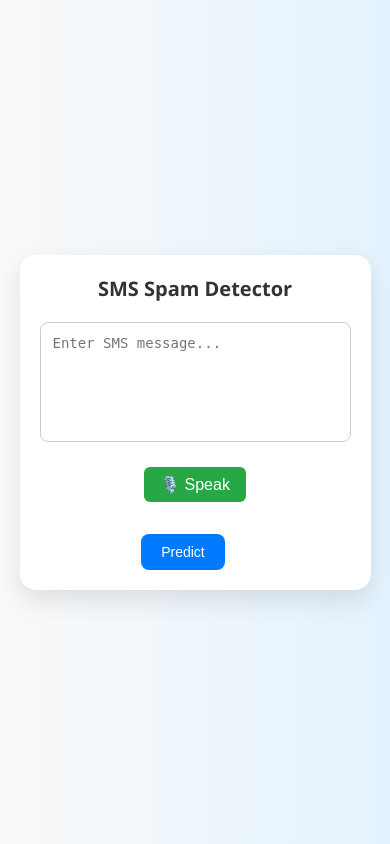
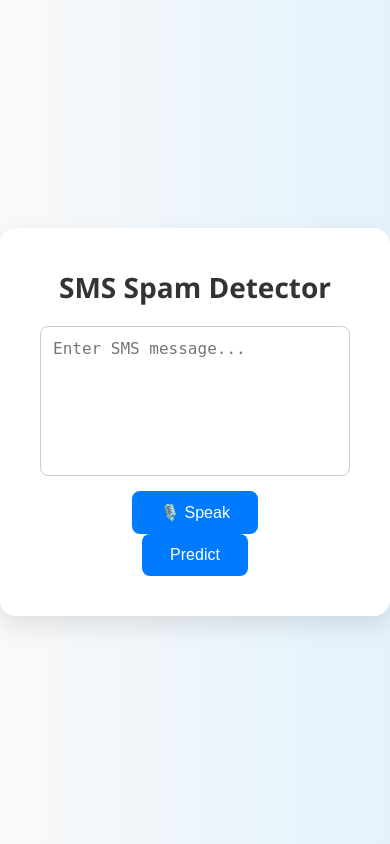
Before and after one commit to Ujjwal260/flask_spam_detector, a Flask app: page / in a window 390 px wide. Run offline with Flask 3, Linux system fonts and the light colour scheme; parts of the project's set-up code (start-up, migrations or seed data) failed here and were passed over.

Commit message:
Update style.css

```diff
--- a/static/style.css
+++ b/static/style.css
@@ -71,95 +71,4 @@ button:hover {
 .spinner {
     margin: 20px auto;
     width: 40px;
-    height: 40px;
-    border: 5px solid #f3f3f3;
-    border-top: 5px solid #007BFF;
-    border-radius: 50%;
-    animation: spin 1s linear infinite;
-}
-
-@keyframes spin {
-    to { transform: rotate(360deg); }
-}
-
-/* Result display */
-#result {
-    margin-top: 25px;
-    font-size: 20px;
-    font-weight: bold;
-    padding: 10px;
-    border-radius: 6px;
-    display: inline-block;
-    transition: all 0.4s ease;
-}
-
-.result-spam {
-    color: #c62828;
-    background-color: #ffebee;
-    border: 1px solid #ef9a9a;
-}
-
-.result-ham {
-    color: #2e7d32;
-    background-color: #e8f5e9;
-    border: 1px solid #a5d6a7;
-}
-
-/* Typing effect */
-.result-text::after {
-    content: '|';
-    animation: blink 1s infinite;
-}
-
-@keyframes blink {
-    0%, 100% { opacity: 1; }
-    50% { opacity: 0; }
-}
-
-/* Voice input */
-.mic-container {
-    margin: 10px 0;
-}
-
-#mic-btn {
-    background-color: #28a745;
-    color: white;
-    border: none;
-    padding: 8px 16px;
-    font-size: 16px;
-    border-radius: 6px;
-    cursor: pointer;
-    transition: background-color 0.3s ease;
-}
-
-#mic-btn:hover {
-    background-color: #218838;
-}
-
-/* Responsive */
-@media (max-width: 480px) {
-    .container {
-        width: 90%;
-        padding: 20px;
-    }
-
-    textarea {
-        height: 120px;
-        font-size: 14px;
-    }
-
-    h2 {
-        font-size: 20px;
-    }
-
-    button {
-        padding: 10px 20px;
-        font-size: 14px;
-    }
-
-    .spinner {
-        width: 30px;
-        height: 30px;
-        border-width: 4px;
-    }
-}
+    hei
```
